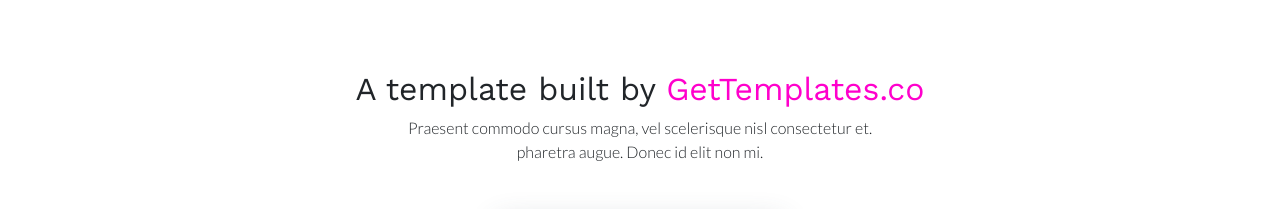
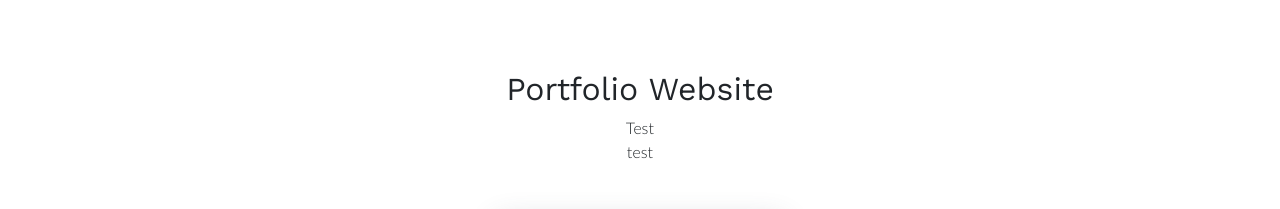
Before and after one commit to rajkabir234/portfolio-website, a plain HTML site: page index.html in a window 1280 px wide. Shown: the part 810-1019 px from the top of the page. Drawn offline with nearby package versions, Linux system fonts and the light colour scheme.

Commit message:
Update index.html

```diff
--- a/index.html
+++ b/index.html
@@ -79,7 +79,7 @@
 		<p>
 			<span class="fs-16 primary-color">(+68) 120034509</span>
 		</p>
-		<p>info@yourdomain.com</p>
+		<p>rajkabir234@gmail.com</p>
 	</div>
 </div><div id="side-search" class="sidenav">
 	<a href="javascript:void(0)" id="side-search-close">&times;</a>
@@ -128,9 +128,9 @@
             <!-- Section Title -->
             <div class="title-wrap mb-5" data-aos="fade-up">
                 <h2 class="section-title">
-                    A template built by <a href="https://gettemplates.co" target="_blank">GetTemplates.co</a>
+                    Portfolio Website
                 </h2>
-                <p class="section-sub-title">Praesent commodo cursus magna, vel scelerisque nisl consectetur et. <br> pharetra augue. Donec id elit non mi.</p>
+                <p class="section-sub-title">Test <br> test</p>
             </div>
             <!-- End of Section Title -->
             <div class="row">
```
